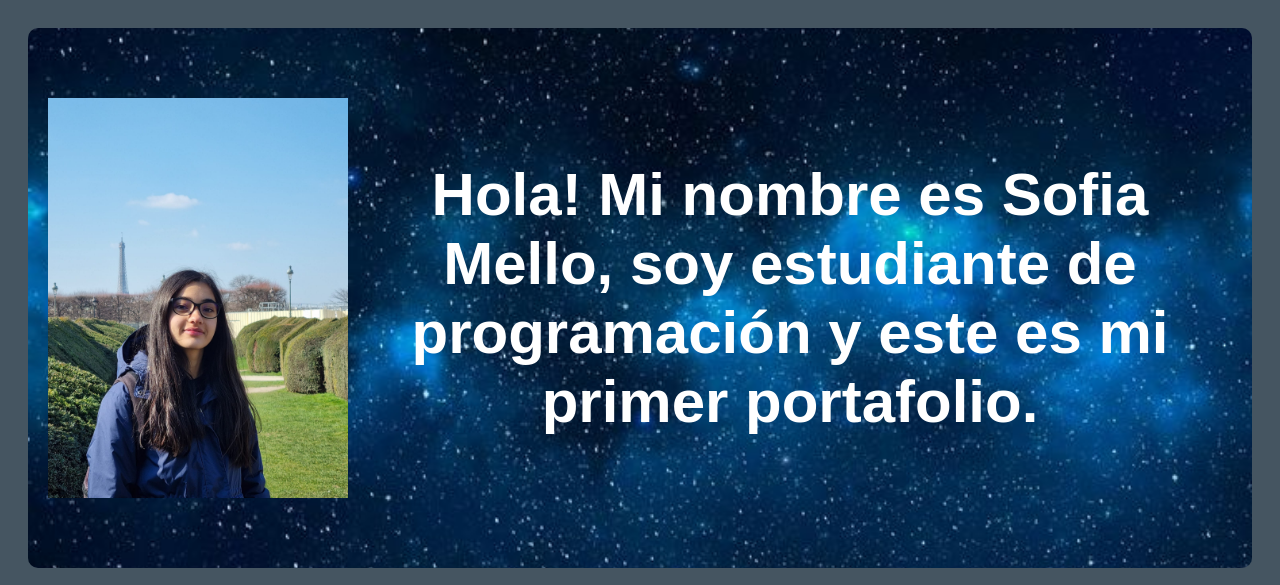
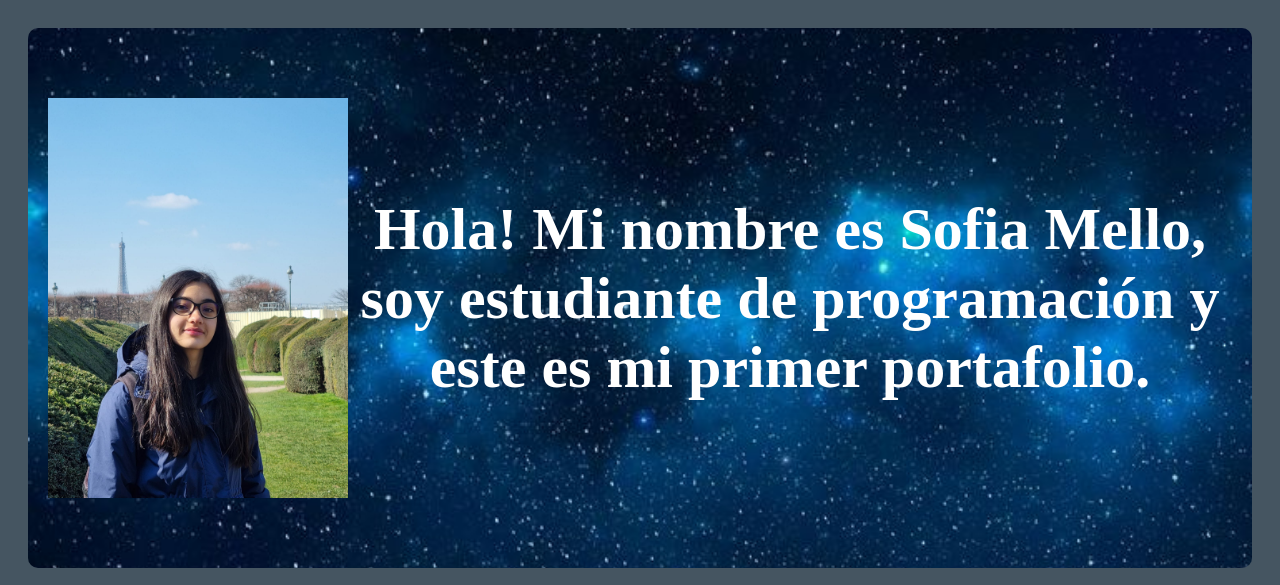
Before and after one commit to sofia-1905/sofia-1905.github.io, a plain HTML site: page index.html in a window 1280 px wide. Shown: the top 585 px of the page. Drawn offline with Linux system fonts and the light colour scheme.

Commit message:
Update style.css

```diff
--- a/style.css
+++ b/style.css
@@ -1,7 +1,7 @@
 body {
     font-family: Arial, Helvetica, sans-serif;
     background-color: #455561;
-    font-family: arial !important;
+    font-family: georgina, serif !important;
 }
 
 .perfil {
```
